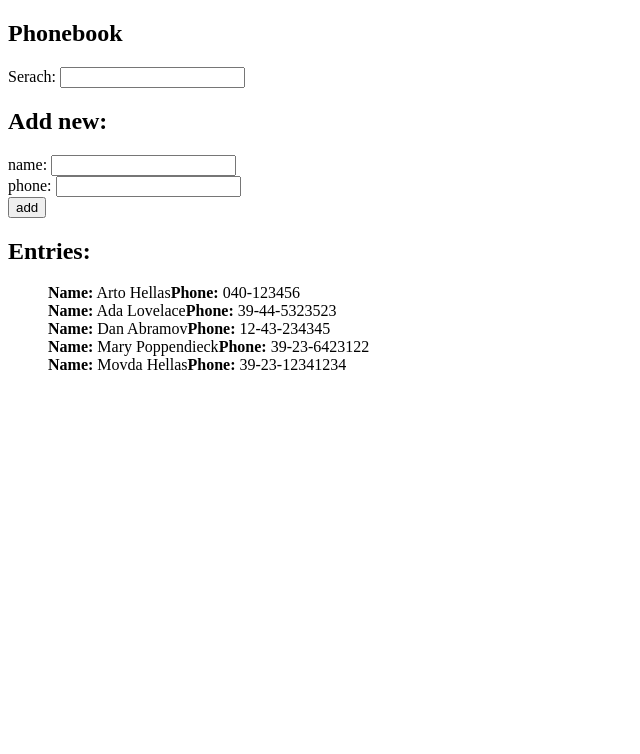
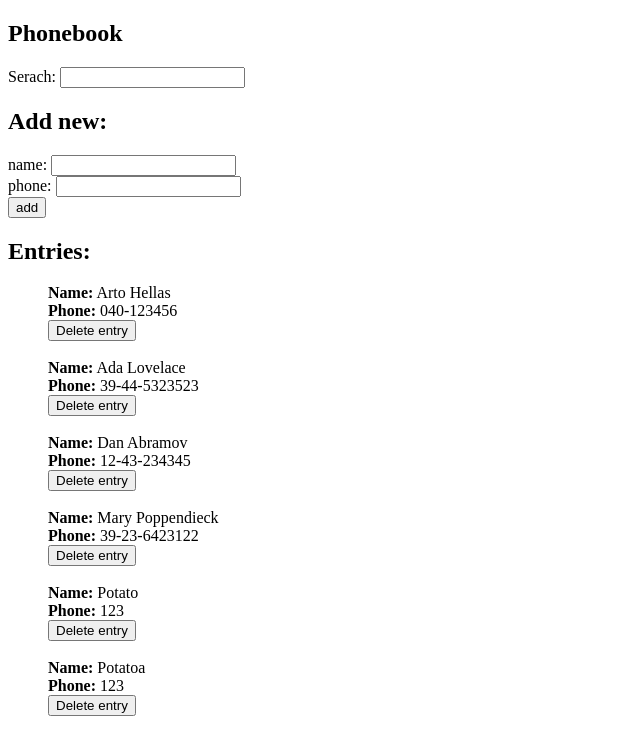
Before and after one commit to l-przybylka/phonebook, a React (Create React App) app: page / in a window 1280 px wide. Shown: the top 754 px of the page, without its empty margins (0-640 px from the left). Built offline with nearby package versions, Linux system fonts and the light colour scheme; data requests are answered from the project's data file.

Commit message:
Added option to update and delete

```diff
--- a/db.json
+++ b/db.json
@@ -21,9 +21,14 @@
       "id": 4
     },
     {
-      "name": "Movda Hellas",
-      "phone": "39-23-12341234",
+      "name": "Potato",
+      "phone": "123",
       "id": 5
+    },
+    {
+      "name": "Potatoa",
+      "phone": "123",
+      "id": 6
     }
   ]
 }
--- a/package.json
+++ b/package.json
@@ -36,5 +36,8 @@
       "last 1 firefox version",
       "last 1 safari version"
     ]
+  },
+  "devDependencies": {
+    "json-server": "^0.17.1"
   }
 }
--- a/src/App.js
+++ b/src/App.js
@@ -1,38 +1,30 @@
 import { useEffect, useState } from "react";
-import axios from "axios";
 import Search from "./components/Search";
 import Header from "./components/Header";
 import List from "./components/List";
 import AddNew from "./components/AddNew";
+import personService from "./services/persons";
 
 const App = () => {
+
   // @DATA FROM THE SERVER
+
   useEffect(() => {
-    console.log("fetch data");
-    axios
-      .get("http://localhost:3001/persons")
-      .then((res) => {
-        setPersons(res.data);
-        console.log('data fetched');
+    personService
+      .getAll()
+      .then(data => {
+        setPersons(data)
       })
-      .catch((e) => console.log(e));
   }, []);
+
 
   // @STATE
 
-  // { name: "Arto Hellas", phone: "040-123456", id: 1 },
-  // { name: "Ada Lovelace", phone: "39-44-5323523", id: 2 },
-  // { name: "Dan Abramov", phone: "12-43-234345", id: 3 },
-  // { name: "Mary Poppendieck", phone: "39-23-6423122", id: 4 },
-  // { name: "Movda Hellas", phone: "39-23-12341234", id: 5 },
-
   const [persons, setPersons] = useState([]);
-
   const [newPerson, setNewPerson] = useState({
     name: "",
     phone: "",
   });
-
   const [serachedPerson, setSerachedPerson] = useState("");
 
   // @EVENT HANDLERS
@@ -41,15 +33,25 @@ const App = () => {
   // next we will add that name to the state Persons
   const handleSubmit = (event) => {
     event.preventDefault(); // stops pages from refreshing amongst other things
-    const nameObject = {
+    const personObject = {
       name: newPerson.name,
       phone: newPerson.phone,
     };
+   const existingUser = persons.find((person) => person.name === personObject.name)
 
-    if (persons.find((person) => person.name === nameObject.name)) {
-      alert(`${newPerson.name} is already added to phonebook`);
+    if (existingUser) {
+      if(window.confirm(`${personObject.name} is already added to phonebook, replace the old number with a new one?`)) {
+        const updatedUser =  { ...existingUser, phone: personObject.phone}
+        personService
+          .updateOne(existingUser.id, updatedUser)
+          .then(returnedPerson => setPersons(returnedPerson))
+      }
     } else {
-      setPersons(persons.concat(nameObject));
+      personService
+        .addOne(personObject)
+        .then(returnedPerson => setPersons(persons.concat(returnedPerson)))
+      // setPersons(persons.concat(personObject));
+      // why is this not considered mutating?
       setNewPerson({
         name: "",
         phone: "",
@@ -57,26 +59,38 @@ const App = () => {
     }
   };
 
+  const deletePerson = (id) => {
+  const user =  persons.find(person => person.id === id)
+  if(window.confirm(`Delete ${user.name}?`)) {
+    personService
+    .deleteOne(id)
+    .then(data => {
+      setPersons(data)
+    })
+  }
+  }
   // I gave input names and now they are pulling to the event and are accesible via target.name which we can use to create dynamic name in the object
   // might be a good read on the subject https://www.pluralsight.com/guides/handling-multiple-inputs-with-single-onchange-handler-react
   const handleChange = (event) =>
+    // spread operator syntax ensures that the object is replaced rather than mutated
     setNewPerson({ ...newPerson, [event.target.name]: event.target.value });
-
   const handleSearchChange = (event) => setSerachedPerson(event.target.value);
 
   return (
     <div>
       <Header text="Phonebook" />
       <Search person={serachedPerson} handleChange={handleSearchChange} />
+
       <Header text="Add new:" />
       <AddNew
         handleChange={handleChange}
         handleSubmit={handleSubmit}
         person={newPerson}
       />
+
       <Header text="Entries:" />
-
-      <List array={persons} serached={serachedPerson} />
+      <List array={persons} serached={serachedPerson} deletePerson={deletePerson} />
+      {/* <button onClick={deletePerson()} ></button> */}
     </div>
   );
 };
--- a/src/components/List.js
+++ b/src/components/List.js
@@ -1,7 +1,7 @@
 import React from "react";
 import Person from "./Person";
 
-function List({ array, serached }) {
+function List({ array, serached, deletePerson }) {
   if (serached) {
     return (
       <ul>
@@ -10,7 +10,7 @@ function List({ array, serached }) {
             person.name.toLowerCase().includes(serached.toLowerCase())
           )
           .map((person) => (
-            <Person key={person.name} name={person.name} phone={person.phone} />
+            <Person key={person.id} id={person.id} name={person.name} phone={person.phone} deletePerson={deletePerson} />
           ))}
       </ul>
     );
@@ -18,7 +18,7 @@ function List({ array, serached }) {
     return (
       <ul>
         {array.map((person) => (
-          <Person key={person.name} name={person.name} phone={person.phone} />
+          <Person key={person.id} id={person.id} name={person.name} phone={person.phone} deletePerson={deletePerson}/>
         ))}
       </ul>
     );
--- a/src/components/Person.js
+++ b/src/components/Person.js
@@ -1,10 +1,14 @@
 import React from 'react'
 
-function Person({name,phone}) {
+function Person({ name, phone, id, deletePerson }) {
   return (
     <li>
-        <strong>Name:</strong> {name}
-        <strong>Phone:</strong> {phone}
+      <strong>Name:</strong> {name}<br />
+      <strong>Phone:</strong> {phone}
+      <br />
+      <button onClick={() => deletePerson(id)} >Delete entry</button>
+      <br />
+      <br />
     </li>
   )
 }
--- /dev/null
+++ b/src/services/persons.js
@@ -0,0 +1,26 @@
+import axios from "axios";
+const baseUrl = "http://localhost:3001/persons"
+
+const getAll = () => {
+    const request = axios.get(baseUrl)
+    return request.then(res => res.data)
+}
+
+const addOne = newPerson => {
+    const request = axios.post(baseUrl, newPerson)
+    return request.then(res => res.data)
+}
+
+const deleteOne = async id => {
+   await axios.delete(`${baseUrl}/${id}`)
+   const request = axios.get(baseUrl)
+   return request.then(res => res.data)
+}
+
+const updateOne = async (id, newPerson) => {
+    await axios.put(`${baseUrl}/${id}`, newPerson)
+    const request = axios.get(baseUrl)
+    return request.then(res => res.data)
+}
+
+export default { getAll, addOne, deleteOne, updateOne }
```
Also changed, not shown: 1 other file (tests, documents, lock files or other folders).
